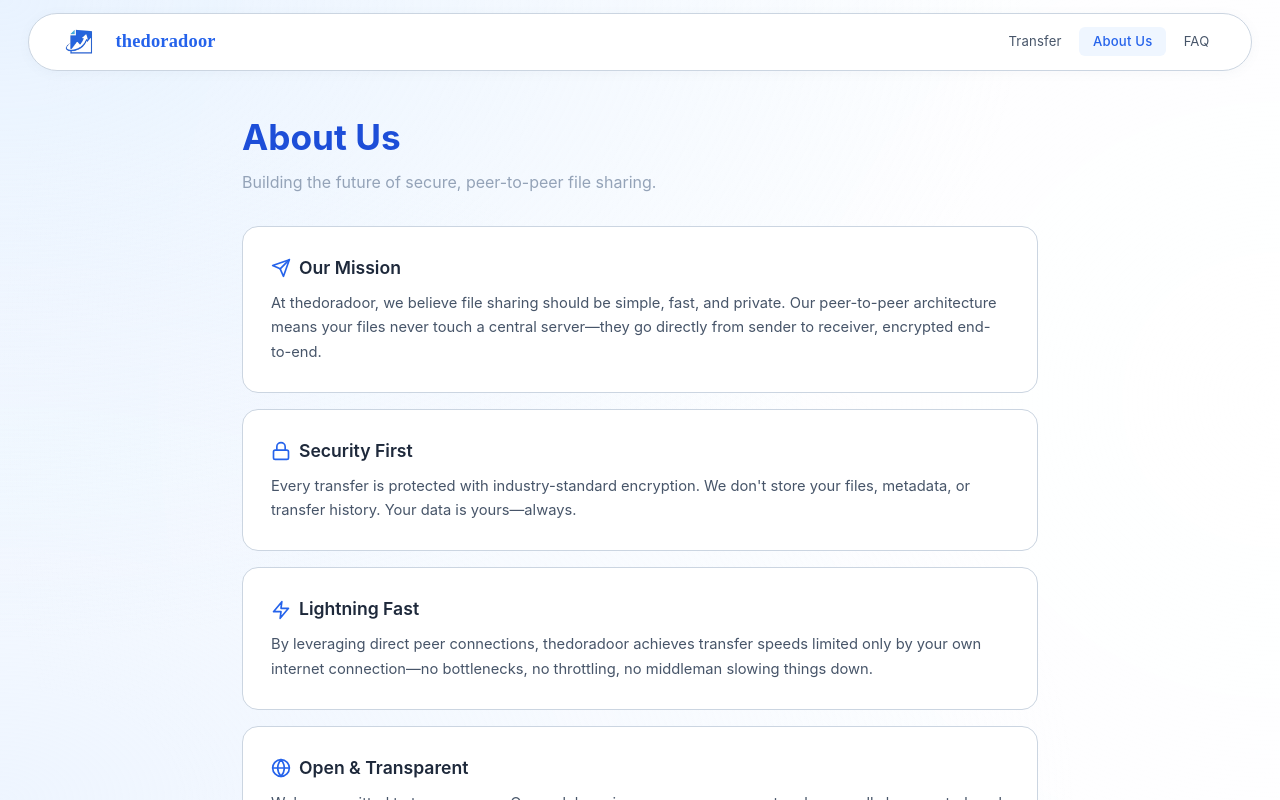
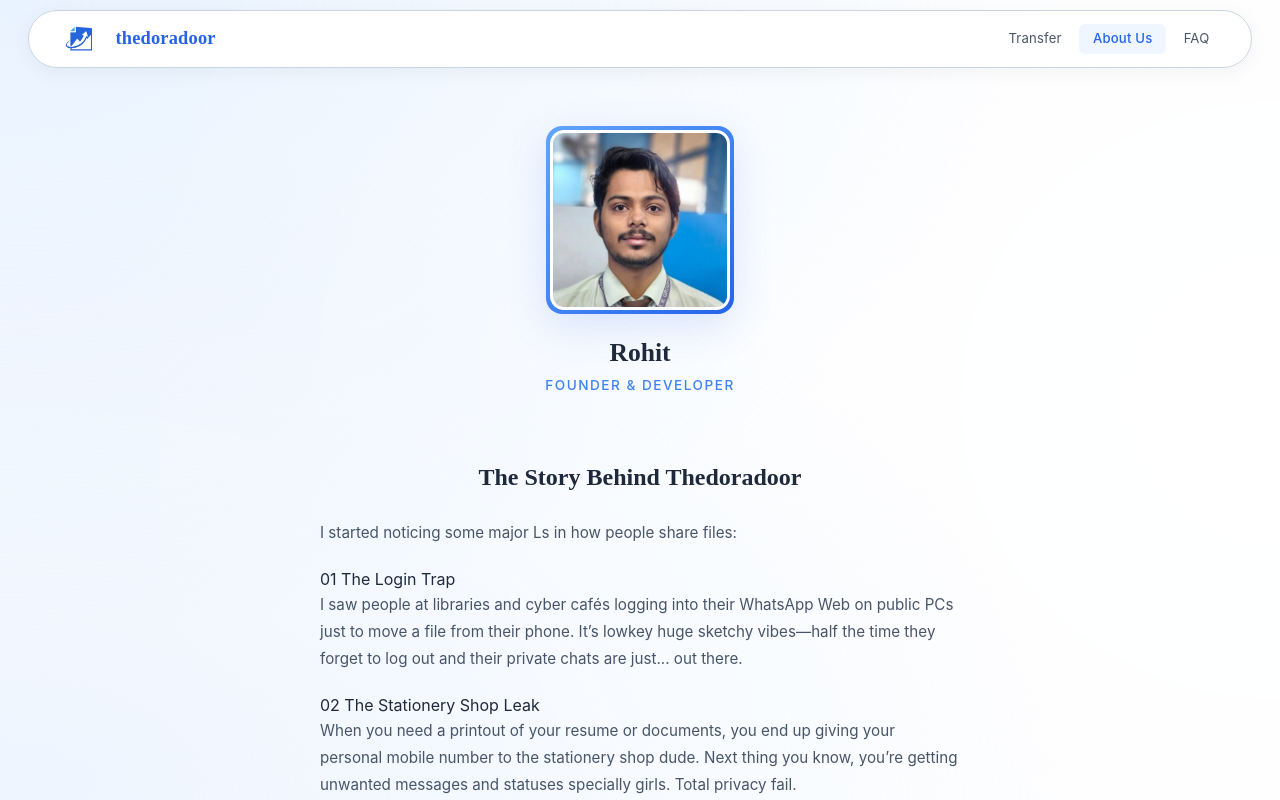
Before and after one commit to therohitpatwa/thedoradoor, a Next.js app in the folder ui/: page / in a window 1280 px wide. Both pictures are taken after a click on the button "About Us". Shown: the top 800 px of the page. Built offline with nearby package versions, Linux system fonts and the light colour scheme.

Commit message:
About Section and small fix

```diff
--- a/ui/src/app/globals.css
+++ b/ui/src/app/globals.css
@@ -118,15 +118,38 @@ body {
 }
 
 @keyframes fillTextSeq1 {
-  0%, 10% { background-position: 100% 0; }
-  35%, 65% { background-position: 50% 0; }
-  90%, 100% { background-position: 0% 0; }
+
+  0%,
+  10% {
+    background-position: 100% 0;
+  }
+
+  35%,
+  65% {
+    background-position: 50% 0;
+  }
+
+  90%,
+  100% {
+    background-position: 0% 0;
+  }
 }
 
 @keyframes fillTextSeq2 {
-  0%, 25% { background-position: 100% 0; }
-  50%, 80% { background-position: 50% 0; }
-  100% { background-position: 0% 0; }
+
+  0%,
+  25% {
+    background-position: 100% 0;
+  }
+
+  50%,
+  80% {
+    background-position: 50% 0;
+  }
+
+  100% {
+    background-position: 0% 0;
+  }
 }
 
 .animate-fade-in-up {
@@ -136,18 +159,22 @@ body {
 /* ═══ Header ═══ */
 .header {
   position: sticky;
-  top: 0;
-  z-index: 100;
-  background: var(--bg-white);
+  top: 10px;
+  z-index: 1000;
+  background: rgba(255, 255, 255, 0.98);
+  /* Increased Opacity */
+  backdrop-filter: blur(16px);
+  -webkit-backdrop-filter: blur(16px);
   border: 1.5px solid var(--border-light);
-  box-shadow: 0 2px 12px rgba(100, 110, 140, 0.05);
+  box-shadow: 0 4px 20px rgba(0, 0, 0, 0.05);
   border-radius: 50px;
   padding: 0.75rem 1.75rem;
-  margin: 0.8rem 1.75rem 0;
+  margin: 10px 1.75rem;
   min-height: 56px;
   display: flex;
   align-items: center;
   justify-content: space-between;
+  transition: all 0.3s ease;
 }
 
 .header-logo {
@@ -274,10 +301,52 @@ body {
   font-size: 5rem;
   font-weight: 900;
   color: #1a1a1a;
-  line-height: 1.05;
+  line-height: 1.2;
+  /* Increased for breathing room */
   text-align: right;
   text-shadow: none;
   letter-spacing: -2px;
+  padding-bottom: 0.5rem;
+  /* Room for descenders */
+  /* Remove overflow: hidden to prevent cutting */
+}
+
+@keyframes dropIn {
+  0% {
+    opacity: 0;
+    transform: translateY(-120px);
+    filter: blur(4px);
+  }
+
+  50% {
+    opacity: 1;
+    transform: translateY(8px);
+    filter: blur(0);
+  }
+
+  70% {
+    transform: translateY(-4px);
+  }
+
+  85% {
+    transform: translateY(2px);
+  }
+
+  100% {
+    opacity: 1;
+    transform: translateY(0);
+    filter: blur(0);
+  }
+}
+
+.drop-word {
+  display: inline-block;
+  opacity: 0;
+  animation: dropIn 0.5s cubic-bezier(0.22, 1, 0.36, 1) forwards;
+}
+
+.drop-word-brand {
+  color: var(--blue-600);
 }
 
 
@@ -300,12 +369,38 @@ body {
   box-shadow: 0 4px 16px rgba(59, 130, 246, 0.1);
 }
 
+.sponsor-card .sponsor-cta-wrapper {
+  text-align: center;
+  display: flex;
+  flex-direction: column;
+  gap: 0.75rem;
+  padding: 1.5rem;
+}
+
 .sponsor-card .sponsor-placeholder {
-  font-size: 0.75rem;
-  font-weight: 400;
+  font-size: 1rem;
+  font-weight: 700;
+  color: var(--text-dark);
+
+  letter-spacing: 1px;
+  display: block;
+}
+
+.sponsor-contact {
+  font-size: 0.85rem;
   color: var(--text-light);
-  text-transform: uppercase;
-  letter-spacing: 2px;
+  font-weight: 500;
+}
+
+.sponsor-contact a {
+  color: var(--blue-600);
+  text-decoration: underline;
+  text-underline-offset: 4px;
+  transition: color 0.2s ease;
+}
+
+.sponsor-contact a:hover {
+  color: var(--blue-700);
 }
 
 .sponsor-card .sponsor-img {
@@ -370,7 +465,8 @@ body {
   gap: 0.35rem;
 }
 
-.tagline-part1, .tagline-part2 {
+.tagline-part1,
+.tagline-part2 {
   background: linear-gradient(to right, var(--text-light) 33.3%, var(--blue-700) 33.3%, var(--blue-700) 66.6%, var(--text-light) 66.6%);
   background-size: 300% 100%;
   background-position: 100% 0;
@@ -607,7 +703,8 @@ body {
   align-items: center;
   justify-content: center;
   color: var(--blue-600);
-  flex-shrink: 0; /* Prevents icon from shrinking */
+  flex-shrink: 0;
+  /* Prevents icon from shrinking */
 }
 
 .file-info-text {
@@ -720,7 +817,108 @@ body {
   margin-top: 0.4rem;
 }
 
-/* ═══ About & FAQ Pages ═══ */
+/* ═══ About Page — Founder Story ═══ */
+.about-page {
+  max-width: 720px;
+  margin: 0 auto;
+  padding: 3rem 2rem 4rem;
+  animation: fadeInUp 0.6s ease-out;
+}
+
+.about-photo-wrapper {
+  display: flex;
+  flex-direction: column;
+  align-items: center;
+  margin-bottom: 2.5rem;
+}
+
+.about-photo-ring {
+  display: inline-flex;
+  border-radius: var(--radius-lg);
+  padding: 4px;
+  background: linear-gradient(135deg, var(--blue-400), var(--blue-600));
+  box-shadow: 0 12px 40px rgba(37, 99, 235, 0.15);
+  margin-bottom: 1.25rem;
+  align-items: center;
+  justify-content: center;
+}
+
+.about-photo {
+  display: block;
+  width: 180px;
+  height: 180px;
+  border-radius: calc(var(--radius-lg) - 2px);
+  object-fit: cover;
+  object-position: center top;
+  /* Keeps faces visible if it's a portrait photo */
+  border: 3px solid var(--bg-white);
+  background-color: var(--bg-white);
+  /* Prevents transparent gaps if object-fit is changed */
+}
+
+.about-founder-name {
+  font-family: 'Cinzel', serif;
+  font-size: 1.6rem;
+  font-weight: 700;
+  color: var(--text-dark);
+  margin-bottom: 0.15rem;
+}
+
+.about-founder-role {
+  font-size: 0.85rem;
+  font-weight: 500;
+  color: var(--blue-500);
+  letter-spacing: 1.5px;
+  text-transform: uppercase;
+}
+
+.about-story {
+  padding: 1.5rem 0;
+  max-width: 640px;
+  margin: 0 auto;
+}
+
+.about-story-title {
+  font-family: 'Playfair Display', serif;
+  font-size: 1.5rem;
+  font-weight: 700;
+  color: var(--text-dark);
+  margin-bottom: 1.5rem;
+  text-align: center;
+}
+
+.about-story p {
+  color: var(--text-mid);
+  font-size: 0.95rem;
+  line-height: 1.8;
+  margin-bottom: 1.25rem;
+}
+
+.about-story p strong {
+  color: var(--text-dark);
+  font-weight: 600;
+}
+
+.about-story p em {
+  color: var(--blue-600);
+  font-style: italic;
+}
+
+.about-story-closing {
+  margin-top: 1.5rem;
+  padding: 1.25rem 1.5rem;
+  background: var(--blue-50);
+  border-left: 3px solid var(--blue-500);
+  border-radius: 0 var(--radius-sm) var(--radius-sm) 0;
+  line-height: 2 !important;
+}
+
+.about-story-closing strong {
+  color: var(--blue-700) !important;
+  font-size: 1.05rem;
+}
+
+/* ═══ FAQ Page ═══ */
 .page-container {
   max-width: 860px;
   margin: 0 auto;
@@ -739,33 +937,6 @@ body {
   color: var(--text-light);
   font-size: 1rem;
   margin-bottom: 2rem;
-}
-
-.about-card {
-  background: var(--bg-white);
-  border: 1.5px solid var(--border-light);
-  border-radius: var(--radius-lg);
-  padding: 1.75rem;
-  margin-bottom: 1rem;
-  transition: all 0.25s ease;
-}
-
-.about-card:hover {
-  border-color: var(--blue-400);
-  box-shadow: 0 4px 16px rgba(59, 130, 246, 0.08);
-}
-
-.about-card h3 {
-  font-size: 1.1rem;
-  font-weight: 600;
-  color: var(--text-dark);
-  margin-bottom: 0.6rem;
-}
-
-.about-card p {
-  color: var(--text-mid);
-  line-height: 1.65;
-  font-size: 0.92rem;
 }
 
 .faq-item {
--- a/ui/src/app/layout.tsx
+++ b/ui/src/app/layout.tsx
@@ -6,7 +6,7 @@ export const metadata: Metadata = {
   description: 'Transfer files securely peer-to-peer with thedoradoor. Fast, encrypted, no middleman.',
   keywords: ['file transfer', 'p2p', 'secure', 'encrypted', 'thedoradoor'],
   icons: {
-    icon: '/logo.png',
+    icon: '/favicon.png',
   },
 }
 
--- a/ui/src/app/page.tsx
+++ b/ui/src/app/page.tsx
@@ -189,8 +189,16 @@ export default function Home() {
           </div>
 
           {/* Right Hero Text */}
-          <div className="right-hero-text animate-fade-in-up">
-            <h2>Share your file anywhere<br /> by <span style={{ color: 'var(--blue-600)' }}>TheDoraDoor</span></h2>
+          <div className="right-hero-text">
+            <h2>
+              <span className="drop-word" style={{ animationDelay: '0.2s' }}>Share</span>{' '}
+              <span className="drop-word" style={{ animationDelay: '0.6s' }}>your</span>{' '}
+              <span className="drop-word" style={{ animationDelay: '1.0s' }}>file</span>{' '}
+              <span className="drop-word" style={{ animationDelay: '1.4s' }}>anywhere</span>
+              <br />
+              <span className="drop-word" style={{ animationDelay: '1.9s' }}>by</span>{' '}
+              <span className="drop-word drop-word-brand" style={{ animationDelay: '2.3s' }}>TheDoraDoor</span>
+            </h2>
           </div>
         </div>
       )}
--- a/ui/src/components/AboutPage.tsx
+++ b/ui/src/components/AboutPage.tsx
@@ -2,69 +2,59 @@
 
 export default function AboutPage() {
   return (
-    <div className="page-container" id="about-page">
-      <h1 className="page-title">About Us</h1>
-      <p className="page-subtitle">
-        Building the future of secure, peer-to-peer file sharing.
+    <div className="about-page" id="about-page">
+      {/* Founder Photo */}
+      <div className="about-photo-wrapper">
+        <div className="about-photo-ring">
+          <img
+            src="/my.jpeg"
+            alt="Rohit — Founder of thedoradoor"
+            className="about-photo"
+          />
+        </div>
+        <h2 className="about-founder-name">Rohit</h2>
+        <p className="about-founder-role">Founder &amp; Developer</p>
+      </div>
+
+      {/* Story */}
+      <div className="about-story">
+        <h3 className="about-story-title">The Story Behind Thedoradoor</h3>
+
+        <p className="about-story-intro">
+          I started noticing some major Ls in how people share files:
         </p>
 
-      <div className="about-card">
-        <h3 style={{ display: 'flex', alignItems: 'center', gap: '0.5rem' }}>
-          <svg width="20" height="20" viewBox="0 0 24 24" fill="none" stroke="var(--blue-600)" strokeWidth="2" strokeLinecap="round" strokeLinejoin="round">
-            <path d="M22 2L11 13" />
-            <path d="M22 2L15 22L11 13L2 9L22 2Z" />
-          </svg>
-          Our Mission
-        </h3>
-        <p>
-          At thedoradoor, we believe file sharing should be simple, fast, and private.
-          Our peer-to-peer architecture means your files never touch a central server—they
-          go directly from sender to receiver, encrypted end-to-end.
+        <div className="problem-sections">
+          <div className="problem-item">
+            <h4 className="problem-title"><span>01</span> The Login Trap</h4>
+            <p className="problem-text">
+              I saw people at libraries and cyber cafés logging into their WhatsApp Web on public PCs just to move a file from their phone. It’s lowkey huge sketchy vibes—half the time they forget to log out and their private chats are just... out there.
             </p>
           </div>
 
-      <div className="about-card">
-        <h3 style={{ display: 'flex', alignItems: 'center', gap: '0.5rem' }}>
-          <svg width="20" height="20" viewBox="0 0 24 24" fill="none" stroke="var(--blue-600)" strokeWidth="2" strokeLinecap="round" strokeLinejoin="round">
-            <rect x="3" y="11" width="18" height="11" rx="2" ry="2" />
-            <path d="M7 11V7a5 5 0 0 1 10 0v4" />
-          </svg>
-          Security First
-        </h3>
-        <p>
-          Every transfer is protected with industry-standard encryption. We don&apos;t store
-          your files, metadata, or transfer history. Your data is yours—always.
+          <div className="problem-item">
+            <h4 className="problem-title"><span>02</span> The Stationery Shop Leak</h4>
+            <p className="problem-text">
+              When you need a  printout of your resume or documents, you end up giving your personal mobile number to the stationery shop dude. Next thing you know, you’re getting unwanted messages and statuses specially girls. Total privacy fail.
             </p>
           </div>
 
-      <div className="about-card">
-        <h3 style={{ display: 'flex', alignItems: 'center', gap: '0.5rem' }}>
-          <svg width="20" height="20" viewBox="0 0 24 24" fill="none" stroke="var(--blue-600)" strokeWidth="2" strokeLinecap="round" strokeLinejoin="round">
-            <polygon points="13 2 3 14 12 14 11 22 21 10 12 10 13 2" />
-          </svg>
-          Lightning Fast
-        </h3>
-        <p>
-          By leveraging direct peer connections, thedoradoor achieves transfer speeds
-          limited only by your own internet connection—no bottlenecks, no throttling,
-          no middleman slowing things down.
+          <div className="problem-item">
+            <h4 className="problem-title"><span>03</span> The Large File Struggle</h4>
+            <p className="problem-text">
+              Sharing large files is still a massive headache. If it’s not too big for email, it’s making you wait forever or sign up for some random cloud service. No cap, it shouldn't be this hard.
             </p>
           </div>
+        </div>
 
-      <div className="about-card">
-        <h3 style={{ display: 'flex', alignItems: 'center', gap: '0.5rem' }}>
-          <svg width="20" height="20" viewBox="0 0 24 24" fill="none" stroke="var(--blue-600)" strokeWidth="2" strokeLinecap="round" strokeLinejoin="round">
-            <circle cx="12" cy="12" r="10" />
-            <line x1="2" y1="12" x2="22" y2="12" />
-            <path d="M12 2a15.3 15.3 0 0 1 4 10 15.3 15.3 0 0 1-4 10 15.3 15.3 0 0 1-4-10 15.3 15.3 0 0 1 4-10z" />
-          </svg>
-          Open & Transparent
-        </h3>
+        <div className="solution-section">
           <p>
-          We&apos;re committed to transparency. Our codebase is open source, our protocols
-          are well-documented, and our community is growing. Join us in making the
-          internet a more private place.
+            These were the problems I saw, so I built <strong>thedoradoor</strong>. The name is literally inspired by Doraemon’s Anywhere Door.
           </p>
+          <p>
+            Just like Doraemon could take you from anywhere to anywhere with his door, I wanted to let you share files <strong>from anywhere, to anywhere</strong> without any login or signup. It’s all peer-to-peer, right in your browser. No middleman, just the anywhere door for your files.
+          </p>
+        </div>
       </div>
     </div>
   );
```
Also changed, not shown: ui/src/components/SponsorBottom.tsx (+6 -1 lines), ui/public/favicon.png (added), ui/public/my.jpeg (added). Lines whose indentation alone changed are shown as unchanged.
